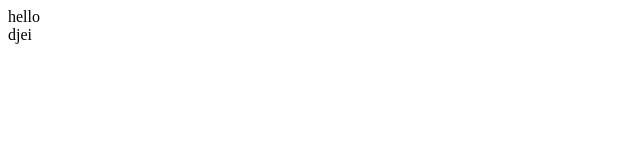
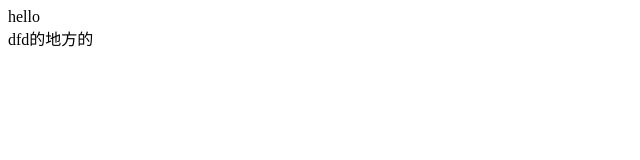
Before and after one commit to Gonna-be-fine/gitLearning, a plain HTML site: page index.html in a window 1280 px wide. Shown: the whole page, without its empty margins (0-640 px from the left). Drawn offline with Linux system fonts and the light colour scheme.

Commit message:
Update index.html

```diff
--- a/index.html
+++ b/index.html
@@ -8,6 +8,6 @@
 </head>
 <body>
     <div>hello</div>
-    djei
+    dfd的地方的
 </body>
 </html>
```
